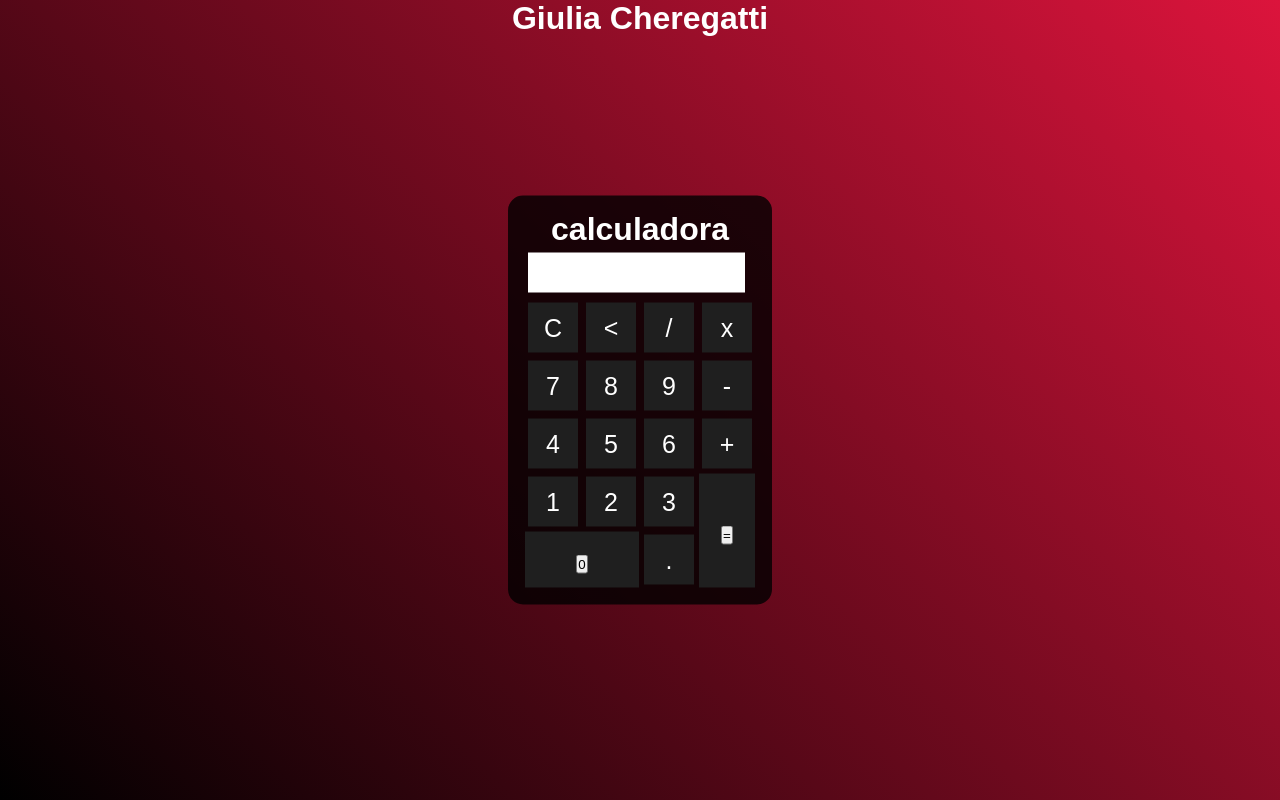
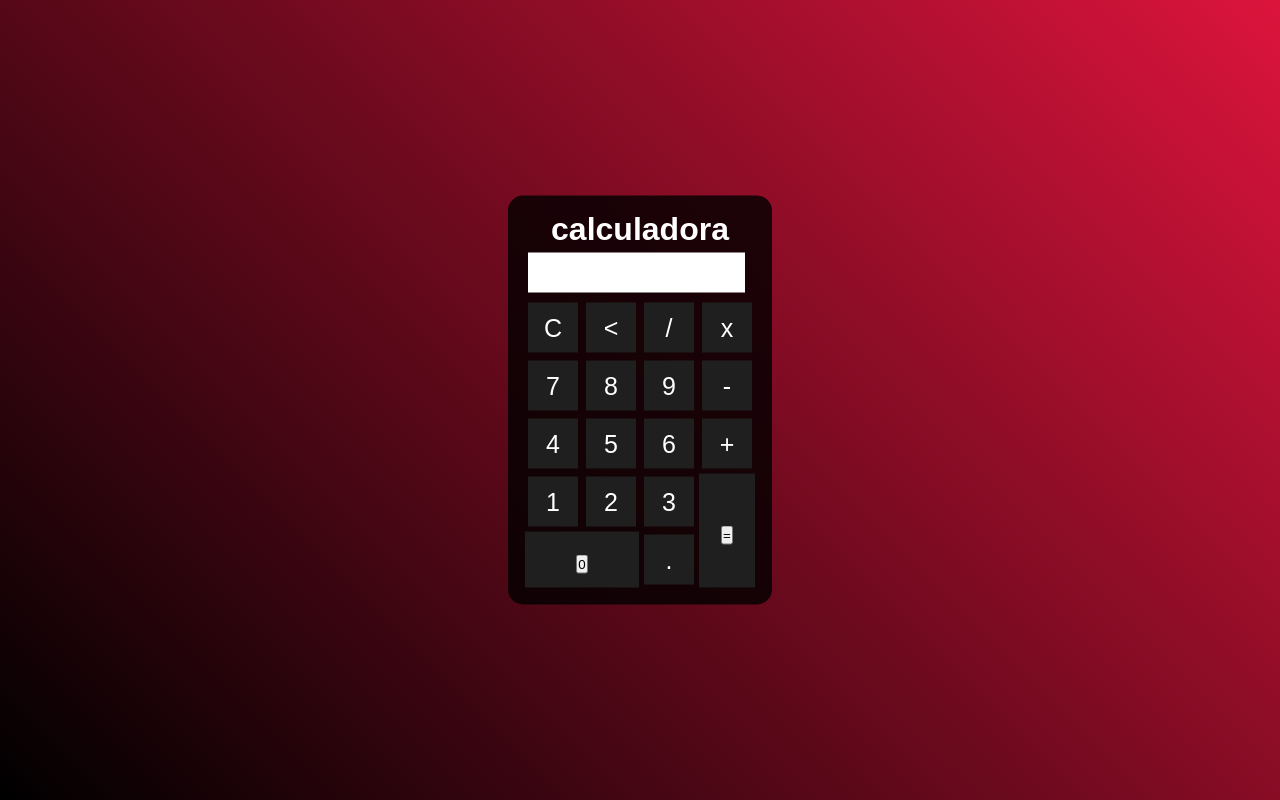
Before and after one commit to Giulia-Cheregatti/Calculadora, a plain HTML site: page index.html in a window 1280 px wide. Drawn offline with Linux system fonts and the light colour scheme.

Commit message:
Update index.html

```diff
--- a/index.html
+++ b/index.html
@@ -10,7 +10,6 @@
 </head>
 <body>
     <div class="fundo">
-        <h1>Giulia Cheregatti</h1>
         <div class="calculadora">
             <h1>calculadora</h1>
             <p id="resultado"></p>
```
